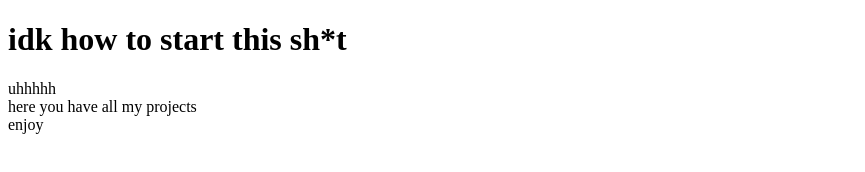
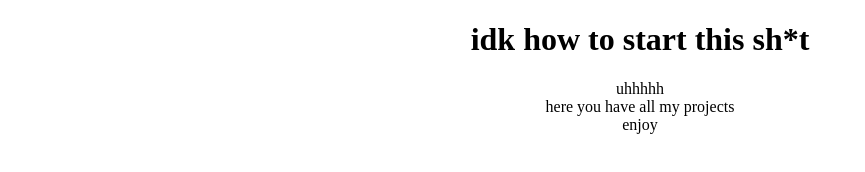
Before and after one commit to GabeTheCat123/GabeTheCat123.github.io, a plain HTML site: page index.html in a window 1280 px wide. Shown: the whole page, without its empty margins (0-865 px from the left). Drawn offline with Linux system fonts and the light colour scheme.

Commit message:
Update index.html

```diff
--- a/index.html
+++ b/index.html
@@ -3,6 +3,8 @@
   <title>Gabe's (programming) Website</title>
 </head>
 <body>
-  <h1>idk how to start this sh*t</h1>
-  <p>uhhhhh<br>here you have all my projects<br>enjoy</p>
+  <div style="text-align:center">
+  	<h1>idk how to start this sh*t</h1>
+  	<p>uhhhhh<br>here you have all my projects<br>enjoy</p>
+  <div>
 </body>
```
